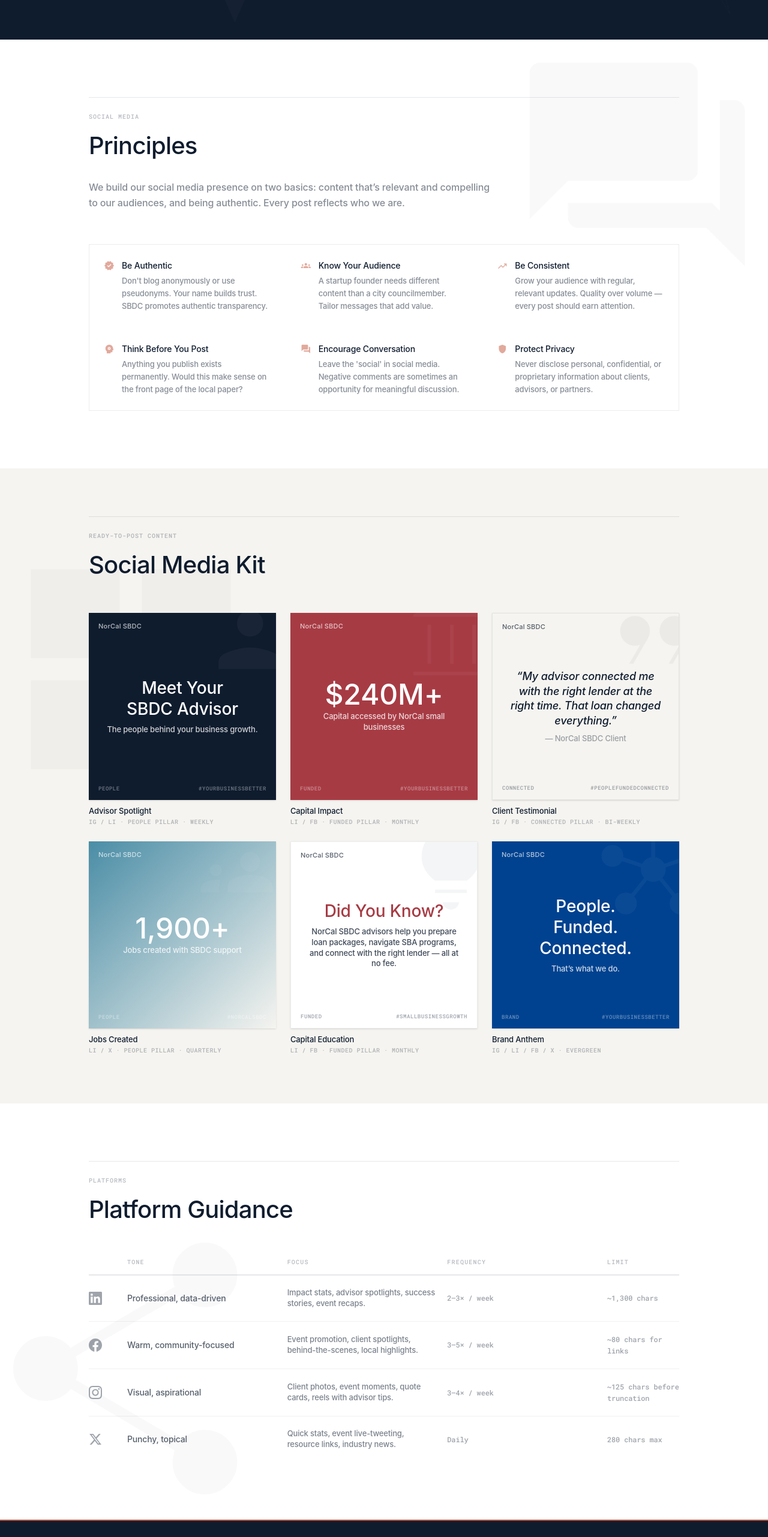
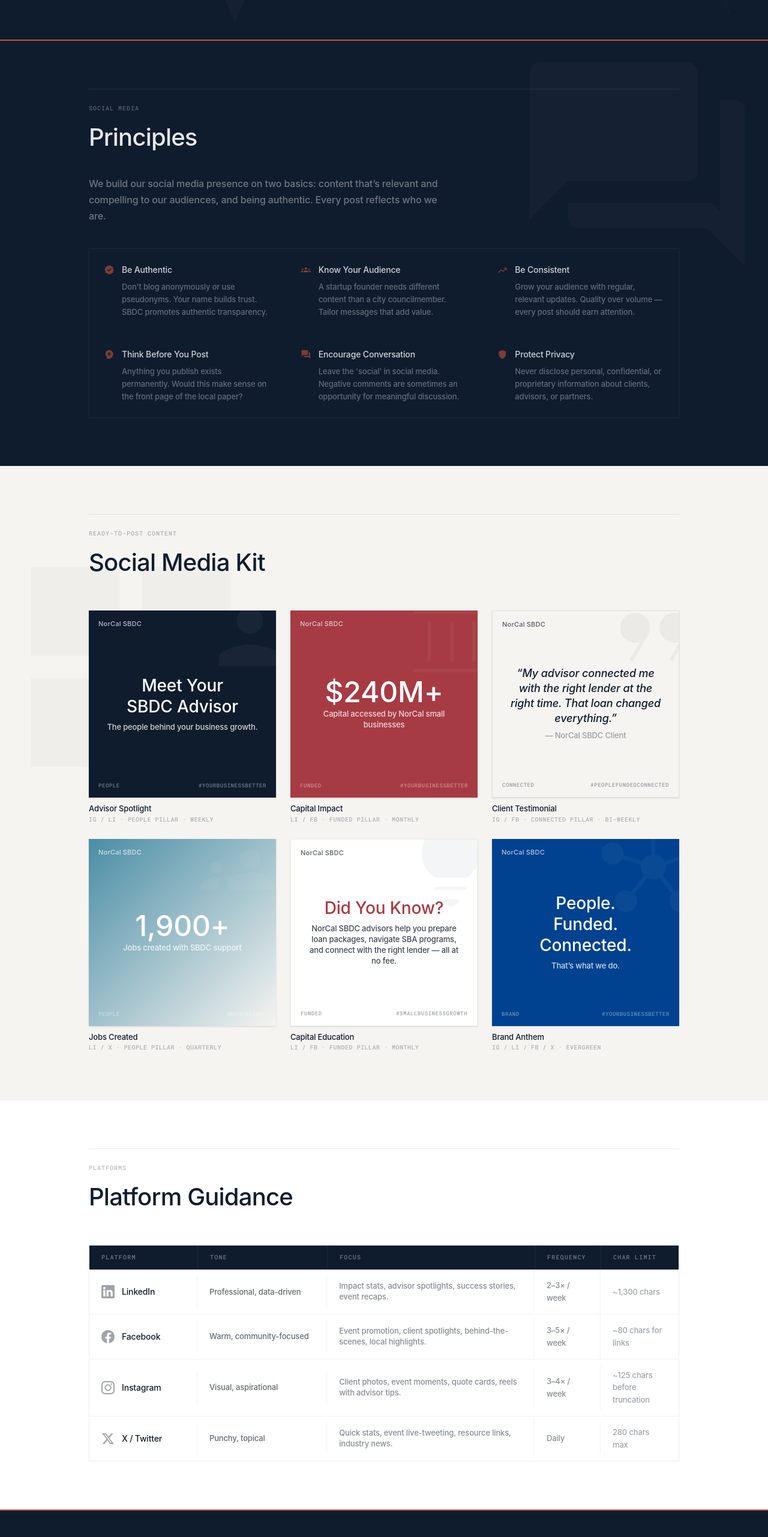
Before and after one commit to aphelps099/norcal-sbdc-brand, a Next.js app in the folder brand-house/: page /content in a window 1280 px wide. Shown: the part 913-3476 px from the top of the page at 60% size. Built offline with nearby package versions, Linux system fonts and the light colour scheme; a web font is replaced by a local one.

Commit message:
content: improve Principles, Platform table, Comments, Web Publishing sections

```diff
--- a/brand-house/src/app/(chapters)/content/page.tsx
+++ b/brand-house/src/app/(chapters)/content/page.tsx
@@ -148,38 +148,43 @@
         </div>
       </div>
 
-      {/* ── Social Media Principles ── */}
-      <div className="bg-white py-16 md:py-24 relative overflow-hidden">
+      {/* ── Social Media Principles — navy bg for visual weight ── */}
+      <div className="bg-[#0f1c2e] relative overflow-hidden">
+        <div className="w-full h-[2px] bg-[#c4543a]" />
         <span
-          className="material-symbols-outlined absolute -right-8 -top-6 text-navy/[0.025] pointer-events-none select-none"
+          className="material-symbols-outlined absolute -right-8 -top-6 text-white/[0.025] pointer-events-none select-none"
           style={{ fontSize: "min(50vw, 500px)", fontVariationSettings: "'FILL' 1, 'wght' 200", lineHeight: 1 }}
           aria-hidden="true"
         >
           forum
         </span>
-        <div className="max-w-[1080px] mx-auto px-8 md:px-12 relative z-10">
-          <SectionLabel eyebrow="Social Media" title="Principles" />
-          <p className="font-sans text-base text-navy/50 leading-relaxed mb-14 max-w-2xl -mt-6">
+        <div className="max-w-[1080px] mx-auto px-8 md:px-12 py-16 md:py-20 relative z-10">
+          <div className="border-t border-white/[0.08] pt-6 mb-8">
+            <p className="font-label text-[10px] uppercase tracking-[0.1em] text-white/30 mb-2">Social Media</p>
+            <h2 className="font-sans text-white/90 tracking-[-0.02em]" style={{ fontSize: "clamp(28px, 3.2vw, 40px)", fontWeight: 500 }}>Principles</h2>
+          </div>
+          <p className="font-sans text-white/40 leading-[1.7] mb-10 max-w-[600px]"
+            style={{ fontSize: "clamp(14px, 1.4vw, 16px)" }}>
             We build our social media presence on two basics: content that&rsquo;s relevant
             and compelling to our audiences, and being authentic. Every post reflects who we are.
           </p>
 
-          <div className="grid grid-cols-1 md:grid-cols-2 lg:grid-cols-3 gap-px border border-navy/[0.08] overflow-hidden">
+          <div className="grid grid-cols-1 md:grid-cols-2 lg:grid-cols-3 gap-px border border-white/[0.06] overflow-hidden">
             {socialPrinciples.map((p) => (
-              <div key={p.title} className="p-6 bg-white">
+              <div key={p.title} className="p-6 bg-[#0f1c2e] hover:bg-white/[0.02] transition-colors">
                 <div className="flex items-start gap-3">
                   <span
-                    className="material-symbols-outlined text-[#c4543a]/50 shrink-0 mt-0.5"
+                    className="material-symbols-outlined text-[#c4543a]/60 shrink-0 mt-0.5"
                     style={{ fontSize: "18px", fontVariationSettings: "'FILL' 1, 'wght' 400" }}
                     aria-hidden="true"
                   >
                     {p.icon}
                   </span>
                   <div>
-                    <h3 className="font-sans text-navy text-[14px] mb-1" style={{ fontWeight: 500 }}>
+                    <h3 className="font-sans text-white/80 text-[14px] mb-1.5" style={{ fontWeight: 500 }}>
                       {p.title}
                     </h3>
-                    <p className="font-sans text-[13px] text-navy/50 leading-relaxed">
+                    <p className="font-sans text-[13px] text-white/35 leading-relaxed">
                       {p.desc}
                     </p>
                   </div>
@@ -243,44 +248,75 @@
       </div>
 
       {/* ── Platform Guidance ── */}
-      <div className="bg-white py-16 md:py-24 relative overflow-hidden">
-        <span
-          className="material-symbols-outlined absolute -left-12 bottom-[-4%] text-navy/[0.025] pointer-events-none select-none"
-          style={{ fontSize: "min(55vw, 560px)", fontVariationSettings: "'FILL' 1, 'wght' 200", lineHeight: 1 }}
-          aria-hidden="true"
-        >
-          share
-        </span>
+      <div className="bg-white py-16 md:py-20 relative overflow-hidden">
         <div className="max-w-[1080px] mx-auto px-8 md:px-12 relative z-10">
           <SectionLabel eyebrow="Platforms" title="Platform Guidance" />
 
-          <div className="hidden md:grid grid-cols-[48px_1fr_1fr_1fr_120px] gap-4 pb-3 border-b-2 border-navy/10 mb-0">
-            <div />
-            <p className="font-label text-[10px] uppercase tracking-[0.12em] text-navy/30">Tone</p>
-            <p className="font-label text-[10px] uppercase tracking-[0.12em] text-navy/30">Focus</p>
-            <p className="font-label text-[10px] uppercase tracking-[0.12em] text-navy/30">Frequency</p>
-            <p className="font-label text-[10px] uppercase tracking-[0.12em] text-navy/30">Limit</p>
+          {/* Desktop table */}
+          <div className="hidden md:block border border-navy/[0.08] overflow-hidden">
+            {/* Header */}
+            <div className="grid grid-cols-[180px_1fr_1.6fr_110px_130px] bg-navy">
+              <div className="px-5 py-3">
+                <p className="font-label text-[10px] uppercase tracking-[0.12em] text-white/40">Platform</p>
               </div>
-
+              <div className="px-5 py-3 border-l border-white/[0.06]">
+                <p className="font-label text-[10px] uppercase tracking-[0.12em] text-white/40">Tone</p>
+              </div>
+              <div className="px-5 py-3 border-l border-white/[0.06]">
+                <p className="font-label text-[10px] uppercase tracking-[0.12em] text-white/40">Focus</p>
+              </div>
+              <div className="px-5 py-3 border-l border-white/[0.06]">
+                <p className="font-label text-[10px] uppercase tracking-[0.12em] text-white/40">Frequency</p>
+              </div>
+              <div className="px-5 py-3 border-l border-white/[0.06]">
+                <p className="font-label text-[10px] uppercase tracking-[0.12em] text-white/40">Char limit</p>
+              </div>
+            </div>
+            {/* Rows */}
             {platformGuidance.map((row, i) => (
               <div
                 key={row.platform}
-              className={`grid grid-cols-1 md:grid-cols-[48px_1fr_1fr_1fr_120px] gap-4 py-5 items-center ${
+                className={`grid grid-cols-[180px_1fr_1.6fr_110px_130px] items-center ${
                   i < platformGuidance.length - 1 ? "border-b border-navy/[0.06]" : ""
                 }`}
               >
-              <div className="flex items-center gap-3 md:block">
+                <div className="flex items-center gap-3 px-5 py-4 border-r border-navy/[0.06]">
                   <SocialIcon name={row.icon} />
-                <span className="font-sans text-navy text-[15px] md:hidden" style={{ fontWeight: 500 }}>
-                  {row.platform}
-                </span>
+                  <span className="font-sans text-navy text-[14px]" style={{ fontWeight: 500 }}>{row.platform}</span>
                 </div>
-              <p className="font-sans text-[14px] text-navy/70">{row.tone}</p>
-              <p className="font-sans text-[13px] text-navy/55 leading-snug">{row.focus}</p>
-              <p className="font-label text-[12px] text-navy/40">{row.frequency}</p>
-              <p className="font-label text-[12px] text-navy/40">{row.charLimit}</p>
+                <div className="px-5 py-4 border-r border-navy/[0.06]">
+                  <p className="font-sans text-[13px] text-navy/65">{row.tone}</p>
+                </div>
+                <div className="px-5 py-4 border-r border-navy/[0.06]">
+                  <p className="font-sans text-[13px] text-navy/50 leading-snug">{row.focus}</p>
+                </div>
+                <div className="px-5 py-4 border-r border-navy/[0.06]">
+                  <p className="font-sans text-[13px] text-navy/50">{row.frequency}</p>
+                </div>
+                <div className="px-5 py-4">
+                  <p className="font-sans text-[13px] text-navy/40">{row.charLimit}</p>
+                </div>
               </div>
             ))}
+          </div>
+
+          {/* Mobile stack */}
+          <div className="md:hidden space-y-4">
+            {platformGuidance.map((row) => (
+              <div key={row.platform} className="border border-navy/[0.08] p-5">
+                <div className="flex items-center gap-2 mb-3">
+                  <SocialIcon name={row.icon} />
+                  <span className="font-sans text-navy text-[15px]" style={{ fontWeight: 500 }}>{row.platform}</span>
+                </div>
+                <p className="font-sans text-[13px] text-navy/60 mb-1">{row.tone}</p>
+                <p className="font-sans text-[13px] text-navy/45 leading-snug mb-2">{row.focus}</p>
+                <div className="flex gap-4">
+                  <span className="font-label text-[11px] text-navy/35 uppercase tracking-[0.06em]">{row.frequency}</span>
+                  <span className="font-label text-[11px] text-navy/35 uppercase tracking-[0.06em]">{row.charLimit}</span>
+                </div>
+              </div>
+            ))}
+          </div>
         </div>
       </div>
 
@@ -354,11 +390,11 @@
         </div>
       </div>
 
-      {/* ── Responding to Comments ── */}
-      <div className="bg-white py-16 md:py-24 relative overflow-hidden">
+      {/* ── Responding to Comments — cream bg, darker feel ── */}
+      <div className="py-16 md:py-20 relative overflow-hidden" style={{ backgroundColor: "#f5f4f0" }}>
         <span
-          className="material-symbols-outlined absolute -right-6 top-[8%] text-navy/[0.025] pointer-events-none select-none"
-          style={{ fontSize: "min(40vw, 400px)", fontVariationSettings: "'FILL' 1, 'wght' 200", lineHeight: 1 }}
+          className="material-symbols-outlined absolute -left-6 bottom-[-4%] text-navy/[0.025] pointer-events-none select-none"
+          style={{ fontSize: "min(40vw, 380px)", fontVariationSettings: "'FILL' 1, 'wght' 200", lineHeight: 1 }}
           aria-hidden="true"
         >
           chat_bubble
@@ -366,16 +402,20 @@
         <div className="max-w-[1080px] mx-auto px-8 md:px-12 relative z-10">
           <SectionLabel eyebrow="Community" title="Responding to Comments" />
 
-          <div className="grid grid-cols-1 lg:grid-cols-[1fr_1fr] gap-12 lg:gap-16">
+          <div className="grid grid-cols-1 lg:grid-cols-[1fr_1fr] gap-10 lg:gap-14">
+            {/* Left — guidance + template */}
             <div>
-              <p className="font-sans text-base text-navy/50 leading-relaxed mb-8">
+              <p className="font-sans text-navy/55 leading-[1.7] mb-8"
+                style={{ fontSize: "clamp(14px, 1.4vw, 16px)" }}>
                 Respond publicly to negative comments, then move the
                 discussion to a private space as quickly as possible.
               </p>
-              <div className="border-l-2 border-[#c4543a]/40 pl-5">
-                <p className="font-label text-[10px] uppercase tracking-[0.12em] text-navy/30 mb-3">
-                  Template Response
-                </p>
+              {/* Template — styled like a card */}
+              <div className="bg-white border border-navy/[0.07] overflow-hidden">
+                <div className="bg-navy px-5 py-3">
+                  <p className="font-label text-[10px] uppercase tracking-[0.14em] text-white/40">Template Response</p>
+                </div>
+                <div className="px-6 py-5 border-l-2 border-[#c4543a]">
                   <p className="font-sans text-[15px] text-navy/70 italic leading-relaxed">
                     &ldquo;We are so sorry you&rsquo;ve had a negative experience. Please
                     private message us with your email address so we can help you
@@ -383,17 +423,20 @@
                   </p>
                 </div>
               </div>
+            </div>
+
+            {/* Right — policy */}
             <div>
-              <div className="flex items-center justify-between mb-4">
-                <p className="font-label text-[10px] uppercase tracking-[0.12em] text-navy/30">
-                  Facebook Comments Policy
-                </p>
+              <div className="bg-white border border-navy/[0.07] overflow-hidden">
+                <div className="bg-navy px-5 py-3 flex items-center justify-between">
+                  <p className="font-label text-[10px] uppercase tracking-[0.14em] text-white/40">Facebook Comments Policy</p>
                   <CopyButton text={commentPolicy} />
                 </div>
-              <div className="p-6 bg-[#f7f7f5] max-h-[320px] overflow-y-auto">
+                <div className="p-6 max-h-[280px] overflow-y-auto">
                   <p className="font-sans text-[13px] text-navy/50 leading-relaxed whitespace-pre-wrap">
                     {commentPolicy}
                   </p>
+                </div>
               </div>
             </div>
           </div>
@@ -524,37 +567,56 @@
       </div>
 
       {/* ── Web Publishing ── */}
-      <div className="bg-white py-16 md:py-24 relative overflow-hidden">
-        <span
-          className="material-symbols-outlined absolute -right-10 top-[-5%] text-navy/[0.025] pointer-events-none select-none"
-          style={{ fontSize: "min(55vw, 560px)", fontVariationSettings: "'FILL' 1, 'wght' 200", lineHeight: 1 }}
-          aria-hidden="true"
-        >
-          language
-        </span>
+      <div className="bg-white py-16 md:py-20 relative overflow-hidden">
+        <SbdcWatermark
+          className="absolute -right-[6%] top-[8%] w-[36vw] max-w-[420px] text-navy pointer-events-none select-none"
+          opacity={0.025}
+        />
         <div className="max-w-[1080px] mx-auto px-8 md:px-12 relative z-10">
           <SectionLabel eyebrow="Web" title="Web Publishing" />
+          <p className="font-sans text-navy/45 leading-[1.7] mb-10 max-w-[580px] -mt-6"
+            style={{ fontSize: "clamp(14px, 1.4vw, 16px)" }}>
+            Every page we publish is a reflection of the brand. Keep it clean, accessible, and direct.
+          </p>
 
           <div className="border border-navy/[0.08] overflow-hidden">
+            {/* Column headers */}
+            <div className="grid grid-cols-1 md:grid-cols-[220px_1fr_1fr] bg-navy">
+              <div className="px-5 py-3">
+                <p className="font-label text-[10px] uppercase tracking-[0.12em] text-white/40">Rule</p>
+              </div>
+              <div className="hidden md:block px-5 py-3 border-l border-white/[0.06]">
+                <div className="flex items-center gap-1.5">
+                  <span className="material-symbols-outlined text-[#8FC5D9]" style={{ fontSize: "13px" }}>check_circle</span>
+                  <p className="font-label text-[10px] uppercase tracking-[0.12em] text-white/40">Do this</p>
+                </div>
+              </div>
+              <div className="hidden md:block px-5 py-3 border-l border-white/[0.06]">
+                <div className="flex items-center gap-1.5">
+                  <span className="material-symbols-outlined text-[#c4543a]/70" style={{ fontSize: "13px" }}>cancel</span>
+                  <p className="font-label text-[10px] uppercase tracking-[0.12em] text-white/40">Not this</p>
+                </div>
+              </div>
+            </div>
             {webPublishingRules.map((rule, i) => (
               <div
                 key={rule.title}
-                className={`grid grid-cols-1 md:grid-cols-[220px_1fr_1fr] items-center ${
+                className={`grid grid-cols-1 md:grid-cols-[220px_1fr_1fr] items-stretch ${
                   i < webPublishingRules.length - 1 ? "border-b border-navy/[0.06]" : ""
                 }`}
               >
-                <div className="px-5 py-4 md:border-r border-navy/[0.06]">
-                  <h3 className="font-sans text-navy text-[14px]" style={{ fontWeight: 500 }}>
+                <div className="px-5 py-4 md:border-r border-navy/[0.06] bg-navy/[0.02]">
+                  <h3 className="font-sans text-navy text-[14px] leading-snug" style={{ fontWeight: 500 }}>
                     {rule.title}
                   </h3>
                 </div>
-                <div className="flex gap-2 items-center px-5 py-4 md:border-r border-navy/[0.06]">
-                  <span className="material-symbols-outlined text-[#00685E] shrink-0" style={{ fontSize: "16px" }}>check</span>
-                  <span className="font-sans text-[13px] text-navy/65">{rule.good}</span>
+                <div className="flex gap-2.5 items-start px-5 py-4 md:border-r border-navy/[0.06]">
+                  <span className="material-symbols-outlined text-[#00685E] shrink-0 mt-0.5" style={{ fontSize: "15px" }}>check</span>
+                  <span className="font-sans text-[13px] text-navy/65 leading-snug">{rule.good}</span>
                 </div>
-                <div className="flex gap-2 items-center px-5 py-4">
-                  <span className="material-symbols-outlined text-[#A73B44] shrink-0" style={{ fontSize: "16px" }}>close</span>
-                  <span className="font-sans text-[13px] text-navy/50">{rule.bad}</span>
+                <div className="flex gap-2.5 items-start px-5 py-4">
+                  <span className="material-symbols-outlined text-[#A73B44] shrink-0 mt-0.5" style={{ fontSize: "15px" }}>close</span>
+                  <span className="font-sans text-[13px] text-navy/45 leading-snug">{rule.bad}</span>
                 </div>
               </div>
             ))}
```
Lines whose indentation alone changed are shown as unchanged.
